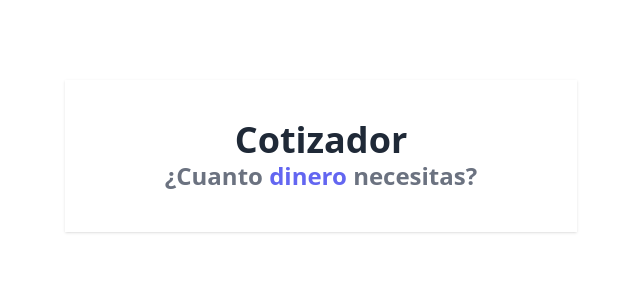
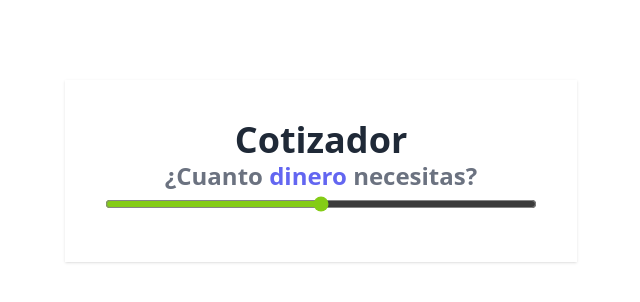
Before and after one commit to mauroociappinaph/Cotizador-react-vite, a React app: page / in a window 1280 px wide. Shown: the top 302 px of the page, without its empty margins (319-959 px from the left). Built offline with nearby package versions, Linux system fonts and the light colour scheme; the HTML template or start-up script is replaced by a standard one.

Commit message:
Add files via upload
Evento onChange  en el input de range.

```diff
--- a/src/App.jsx
+++ b/src/App.jsx
@@ -1,8 +1,24 @@
+import { useState } from "react";
+
 import Header from "./components/Header";
 
 function App() {
+
+  //NOTE - Cantidad Inicial de dinero. Y su función cual lo modifica.
+  const [cantidad, setCantidad] = useState(10000);
+
+  //NOTE - Evento OnChange
+  const handleChange = (e) => {
+    console.log(+e.target.value);
+  }
+
   return <div className="my-20 max-w-lg mx-auto bg-white shadow p-10">
     <Header />
+    <input
+    type="range"
+    className="w-full h-6 bg-slate-50 accent-lime-500 hover:accent-lime-600"
+    onChange={handleChange}
+    />
   </div>;
 }
 
```
